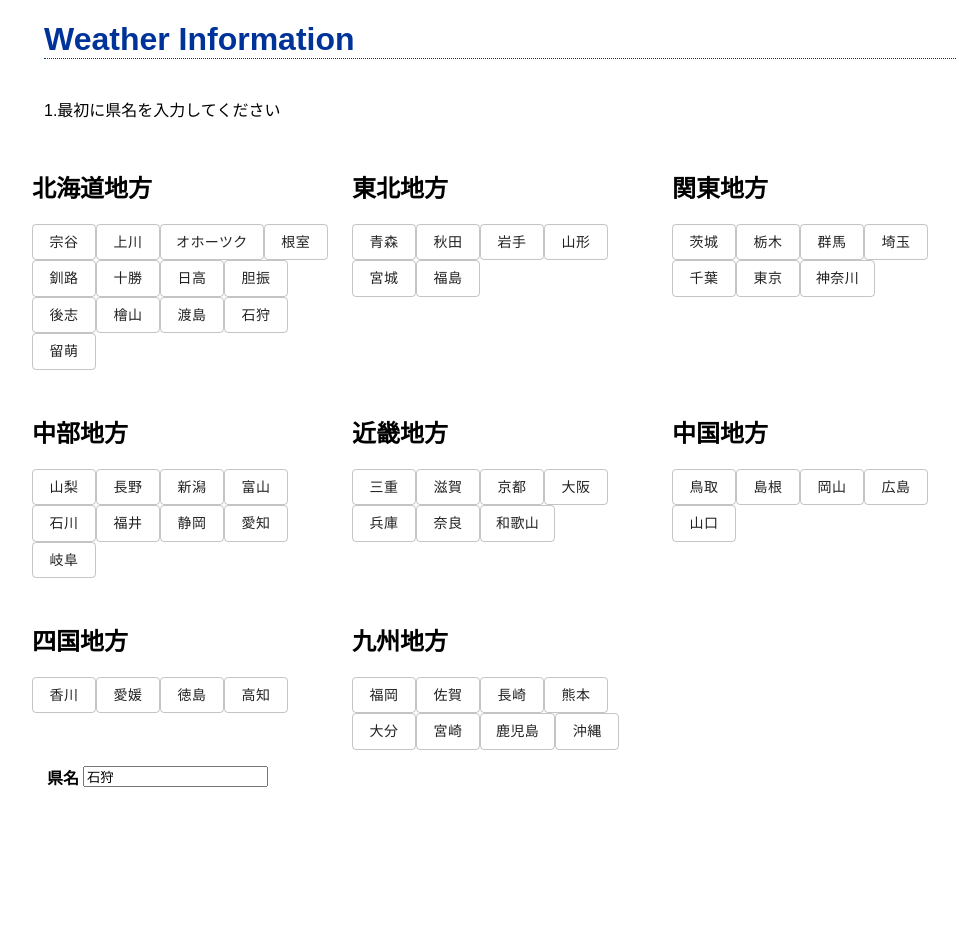
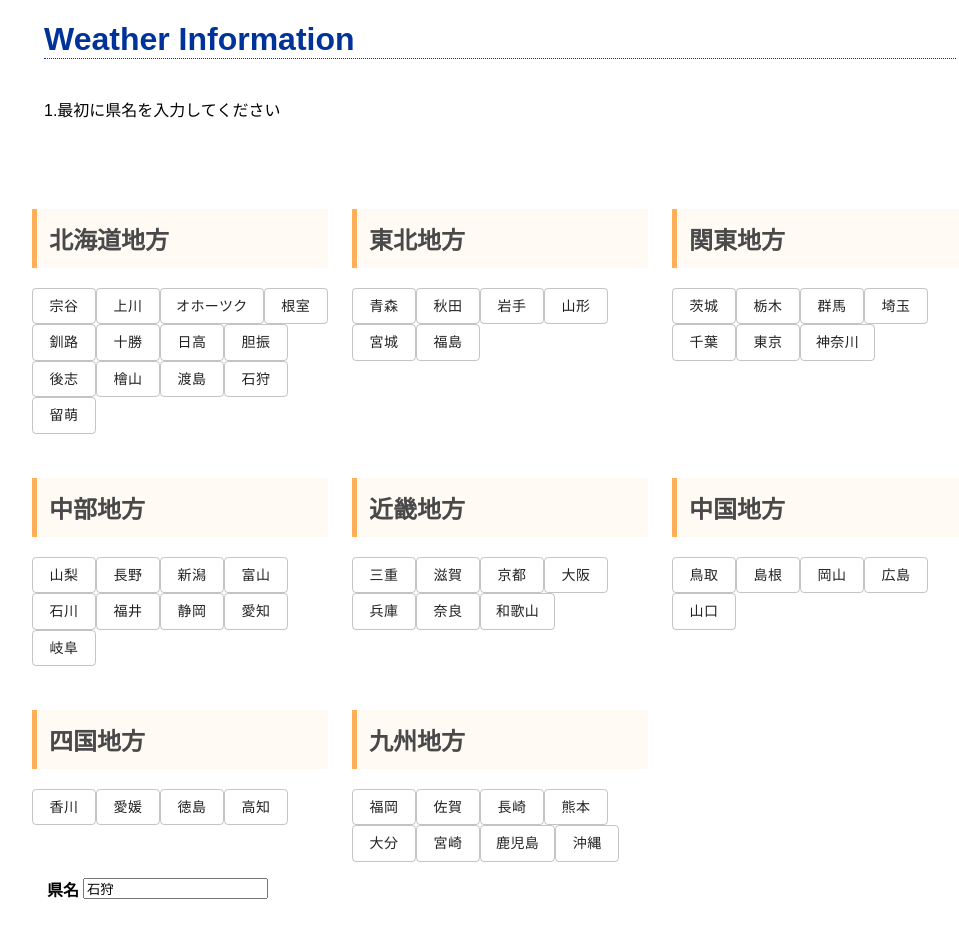
Before and after one commit to himawari-aerobytes/weather, a React (Create React App) app: page / in a window 1280 px wide. Shown: the top 937 px of the page, without its empty margins (140-1099 px from the left). Built offline with nearby package versions, Linux system fonts and the light colour scheme.

Commit message:
topへ移動追加

```diff
--- a/package.json
+++ b/package.json
@@ -20,6 +20,7 @@
     "react-bootstrap": "^1.4.0",
     "react-bootstrap-table": "^4.3.1",
     "react-dom": "^16.13.1",
+    "react-router-dom": "^5.2.0",
     "react-scripts": "3.4.3",
     "react-select": "^3.1.0",
     "react-toolbox": "^2.0.0-beta.13",
@@ -56,6 +57,7 @@
     "@types/eslint-plugin-prettier": "^3.1.0",
     "@types/material-ui": "^0.20.8",
     "@types/prettier": "^2.1.2",
+    "@types/react-router-dom": "^5.1.6",
     "@types/testing-library__jest-dom": "^5.9.4",
     "@types/testing-library__react": "^10.2.0",
     "@typescript-eslint/eslint-plugin": "^4.4.1",
--- a/src/App.tsx
+++ b/src/App.tsx
@@ -127,12 +127,16 @@ class App extends React.Component<{}, State> {
 
   renderPrefecture() {
     if (this.state.isPrefecture) {
+      {
+        window.scrollTo(0, 0);
+      }
       //
       return <Prefecture onChange={this.updateState} />;
     } else
       return (
         <Button
           variant="outlined"
+          color="secondary"
           onClick={() => {
             this.setState({
               isPrefecture: true,
@@ -213,6 +217,11 @@ class App extends React.Component<{}, State> {
           <Grid item xs={12}>
             <Comments arry={inputcomments} state={this.state.InputState} />
           </Grid>
+          <Grid item xs={12}>
+            <Fade in={this.state.InputState === 1 ? true : false}>
+              {this.renderNowWeather(this.state.set_num)}
+            </Fade>
+          </Grid>
 
           {this.renderPrefecture()}
 
@@ -237,9 +246,9 @@ class App extends React.Component<{}, State> {
             </table>
           </Grid>
           <Grid item xs={12}>
-            <Fade in={this.state.InputState === 1 ? true : false}>
-              {this.renderNowWeather(this.state.set_num)}
-            </Fade>
+            <footer>
+              このサイトのデータは<a href="https://jjwd.info/">jjwd.info</a>のAPIを利用しています。
+            </footer>
           </Grid>
         </Grid>
       </div>
--- a/src/NowInformation.tsx
+++ b/src/NowInformation.tsx
@@ -63,7 +63,6 @@ class NowInformation extends Component<Props> {
             {this.makePoitStr(this.props?.updateAt || new Date('1980/1/1'))}更新
           </p>
         </div>
-
         <TableContainer component={Paper}>
           <Table>
             <TableRow>
@@ -99,6 +98,7 @@ class NowInformation extends Component<Props> {
             </TableRow>
           </Table>
         </TableContainer>
+        {window.scrollTo(0, 150)}
       </div>
     );
   }
--- a/src/Prefecture.css
+++ b/src/Prefecture.css
@@ -0,0 +1,6 @@
+.AreaName {
+  padding: 0.5em; /*文字周りの余白*/
+  color: #494949; /*文字色*/
+  background: #fffaf4; /*背景色*/
+  border-left: solid 5px #ffaf58; /*左線（実線 太さ 色）*/
+}
--- a/src/Prefectute.tsx
+++ b/src/Prefectute.tsx
@@ -37,7 +37,7 @@ class Prefecturte extends React.Component<Props, state> {
 
     return (
       <Grid item xs={12} sm={4}>
-        <h2>{name}地方</h2>
+        <h2 className="AreaName">{name}地方</h2>
         {obj}
       </Grid>
     );
--- a/src/index.tsx
+++ b/src/index.tsx
@@ -19,11 +19,6 @@ ReactDOM.render(
         </div>
       </Container>
     </div>
-    <footer>
-      <p>
-        このサイトのデータは<a href="https://jjwd.info/">jjwd.info</a>のAPIを利用しています。
-      </p>
-    </footer>
   </React.StrictMode>,
   document.getElementById('root')
 );
```
Also changed, not shown: 2 other files (tests, documents, lock files or other folders).
